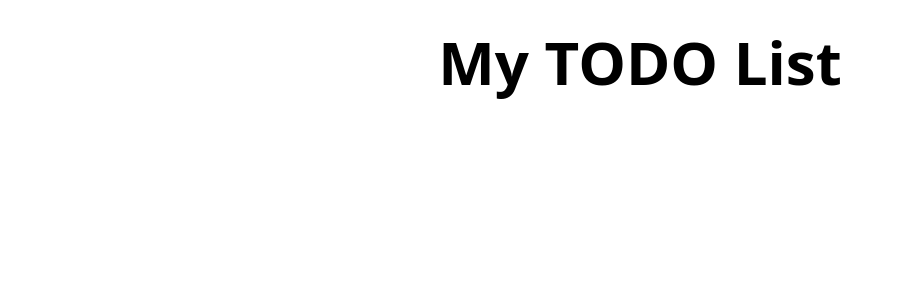
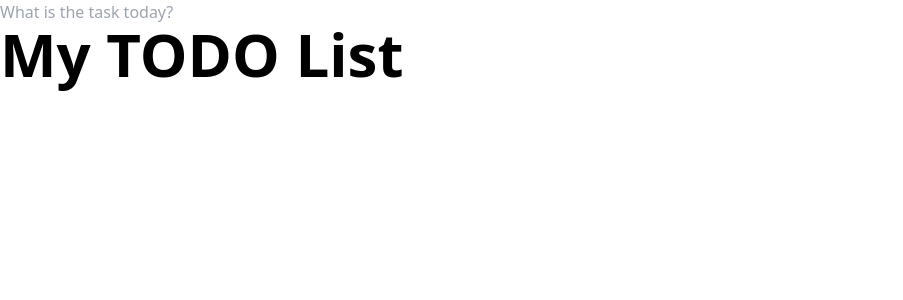
Before and after one commit to Ewesit/todo-list, a React app: page / in a window 1280 px wide. Shown: the top 300 px of the page, without its empty margins (0-903 px from the left). Built offline with nearby package versions, Linux system fonts and the light colour scheme; the HTML template or start-up script is replaced by a standard one.

Commit message:
making corrections

```diff
--- a/src/App.jsx
+++ b/src/App.jsx
@@ -1,12 +1,13 @@
 
-import './App.css'
 import './index.css'
-import { todoWrapper } from './components/todoWrapper';
+import TodoWrapper from './components/TodoWrapper';
+import todoForm from './components/TodoForm';
+
 
 function App() {
   return(
     <div className='App'>
-      <todoWrapper />
+      <TodoWrapper />
       <div>
         <h1 className='text-6xl font-bold text-white-500'>My TODO List</h1>
 
--- a/components/todoForm.js
+++ b/src/components/TodoForm.jsx
@@ -1,10 +1,12 @@
 import React from "react";
 
-export const todo = () => {
+export const todoForm = () => {
     return(
-        <form className="TodoForm">
+        <form className="todoForm">
             <input type="text" className="todo-input" placeholder="What is the task today?" />
             <button type="submit" className="todo-btn"></button>
         </form>
     )
 }
+
+export default todoForm;
--- /dev/null
+++ b/src/components/TodoWrapper.jsx
@@ -0,0 +1,12 @@
+import React from "react";
+import TodoForm from "./TodoForm";
+
+export const TodoWrapper = () => {
+    return(
+        <div className="TodoWrapper">
+            <TodoForm />
+        </div>
+    );
+}
+
+export default TodoWrapper;
```
Also changed, not shown: components/todoWrapper.js (deleted, +0 -10 lines), src/components/editTodoForm.jsx (renamed from components/editTodoForm.js), src/components/todo.jsx (renamed from components/todo.js).
